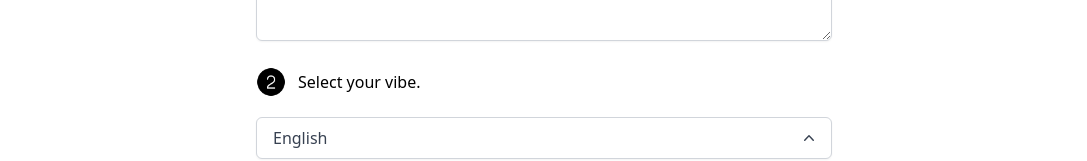
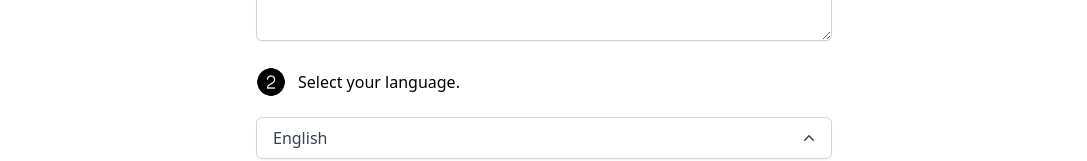
Before and after one commit to ethzhang/ai-demo, a Next.js app: page / in a window 1280 px wide. Shown: the part 521-682 px from the top of the page, without its empty margins (96-1183 px from the left). Built offline with nearby package versions, Linux system fonts and the light colour scheme.

Commit message:
fix typo

```diff
--- a/pages/index.tsx
+++ b/pages/index.tsx
@@ -121,7 +121,7 @@ const Home: NextPage = () => {
           />
           <div className="flex mb-5 items-center space-x-3">
             <Image src="/2-black.png" width={30} height={30} alt="1 icon" />
-            <p className="text-left font-medium">Select your vibe.</p>
+            <p className="text-left font-medium">Select your language.</p>
           </div>
           <div className="block">
             <DropDown vibe={lang} setVibe={(newLang) => setLang(newLang)} />
```
